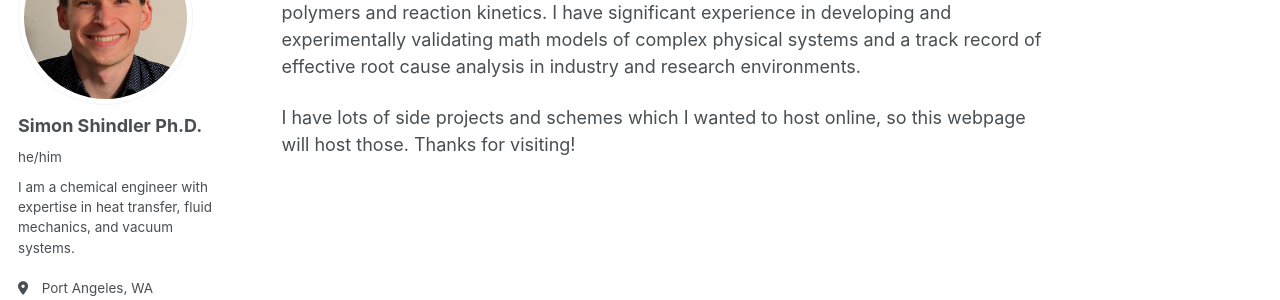
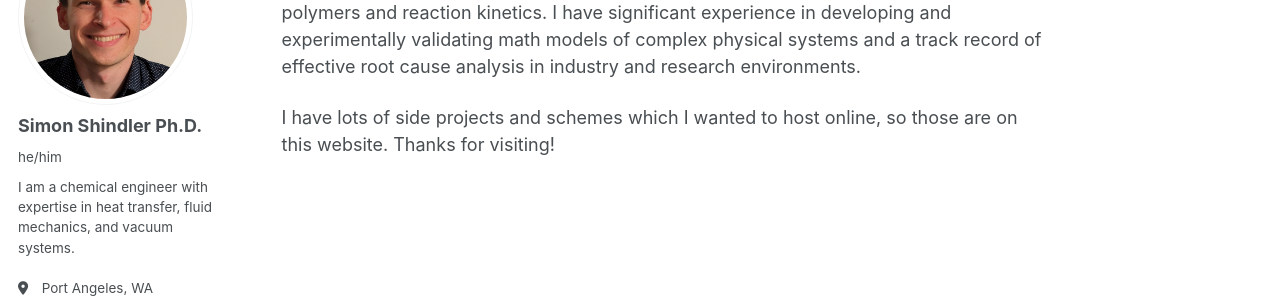
Before and after one commit to sgshindler/sgshindler.github.io, a Jekyll site: the page built from _pages/about.md, in a window 1280 px wide. Shown: the part 171-471 px from the top of the page. Built offline with Jekyll 4.4.1, drawn with Linux system fonts in a browser that asks for light colours; some web fonts are replaced; a script bundle is joined from its source files by our own code; library files that are not in the unit come from our copies.

Commit message:
Update about.md

```diff
--- a/_pages/about.md
+++ b/_pages/about.md
@@ -9,4 +9,4 @@ redirect_from:
 
 I am a Chemical Engineer with expertise in continuum mechanics, surface science, polymers and reaction kinetics. I have significant experience in developing and experimentally validating math models of complex physical systems and a track record of effective root cause analysis in industry and research environments.
 
-I have lots of side projects and schemes which I wanted to host online, so this webpage will host those. Thanks for visiting!
+I have lots of side projects and schemes which I wanted to host online, so those are on this website. Thanks for visiting!
```
